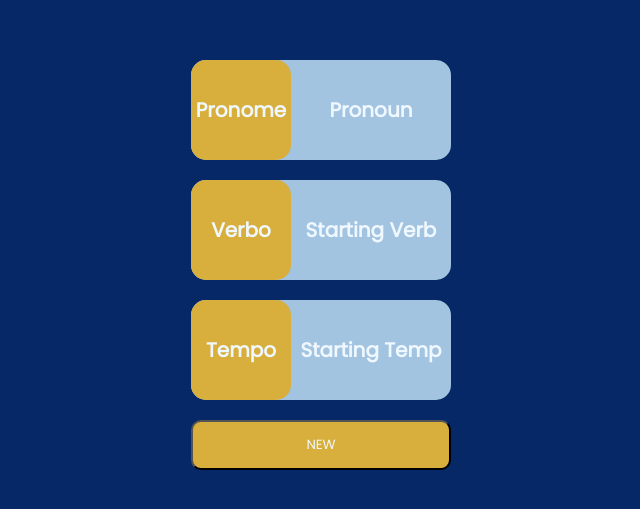
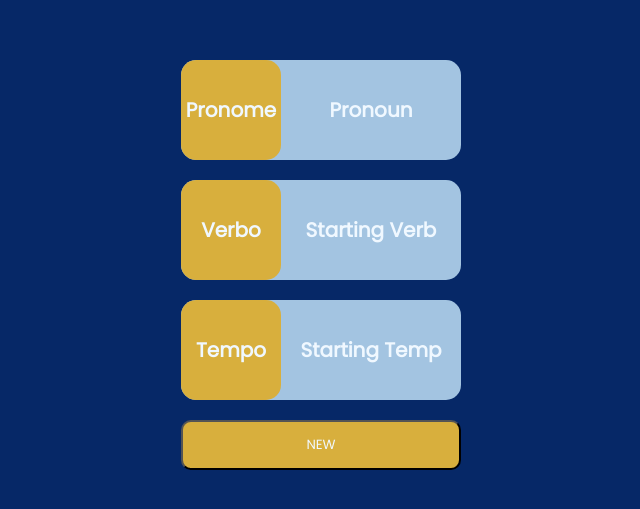
Before and after one commit to bencoxfaxon/verb-conjugator, a plain HTML site: page index.html in a window 1280 px wide. Shown: the part 135-644 px from the top of the page, without its empty margins (319-959 px from the left). Drawn offline with Linux system fonts and the light colour scheme.

Commit message:
Update style.css

```diff
--- a/style.css
+++ b/style.css
@@ -21,7 +21,7 @@ body {
   display: grid;
   grid-template-areas: "title content";
   grid-template-columns: 100px 4fr;
-  width: 260px;
+  width: 280px;
   height: 100px;
   text-align: center;
 }
@@ -46,7 +46,7 @@ body {
 
 button {
   text-align: center;
-  width: 260px;
+  width: 280px;
   height: 50px;
   border-radius: 10px;
   background-color: rgb(216, 175, 61);
```
